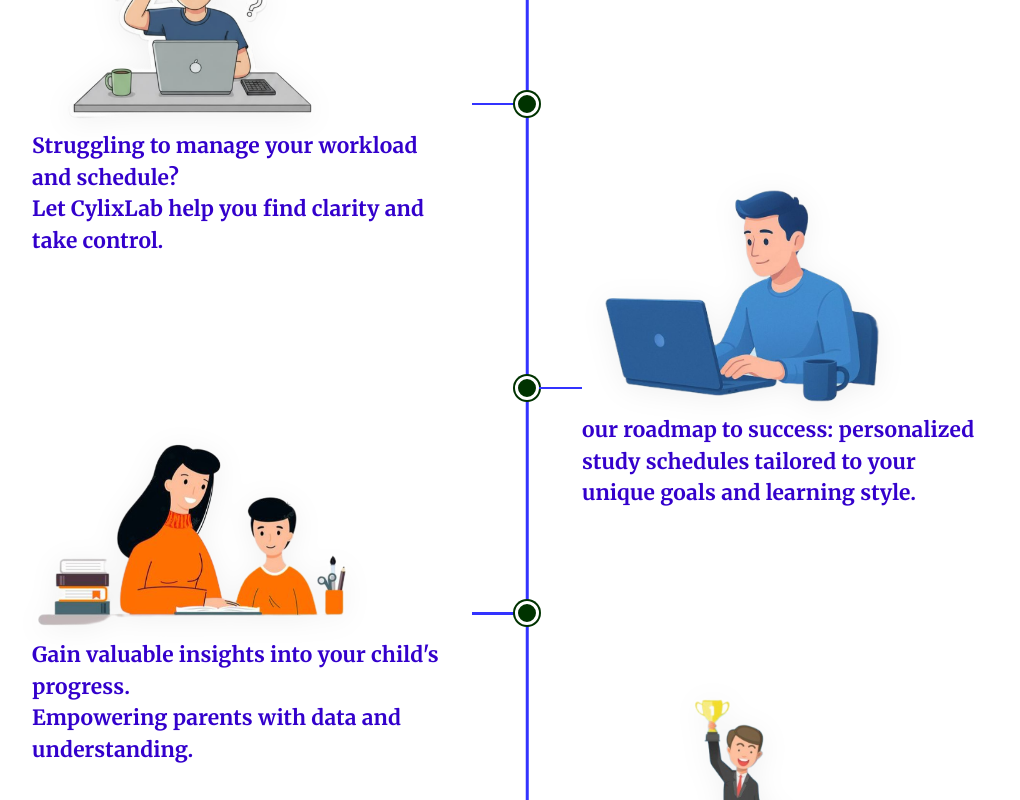
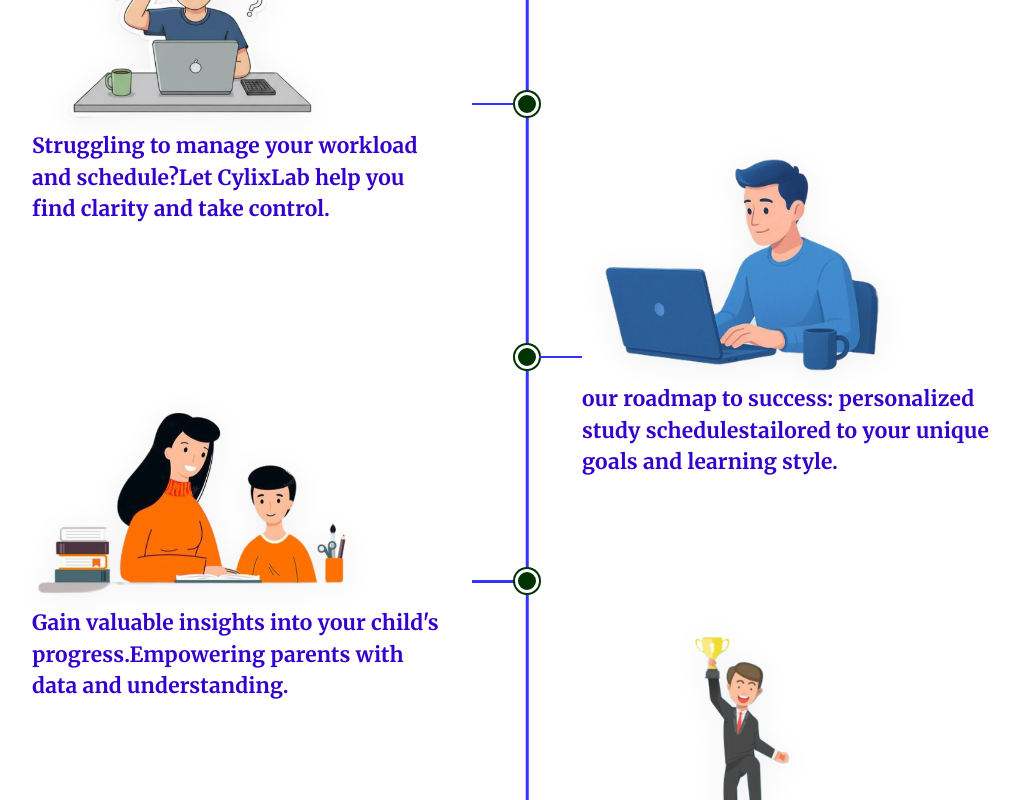
Before and after one commit to ravinduanushka/cylixlab, a React (Vite) app in the folder frontend/: page / in a window 1280 px wide. Shown: the part 1000-1800 px from the top of the page, without its empty margins (113-1133 px from the left). Built offline with nearby package versions, Linux system fonts and the light colour scheme.

Commit message:
Refactor plan steps: replace text elements with lines array for improved structure and rendering

```diff
--- a/frontend/src/components/PlanSection.jsx
+++ b/frontend/src/components/PlanSection.jsx
@@ -6,48 +6,40 @@ const planSteps = [
     position: 'left',
     image: '/images/stress.png',
     alt: 'Struggling to manage workload',
-    text: (
-      <>
-        Struggling to manage your workload and schedule?
-        <br />
-        Let CylixLab help you find clarity and take control.
-      </>
-    )
+    lines: [
+      'Struggling to manage your workload and schedule?',
+      'Let CylixLab help you find clarity and take control.'
+    ]
   },
   {
     id: 2,
     position: 'right',
     image: '/images/learn.png',
     alt: 'Roadmap to success',
-    text: (
-      <>
-        our roadmap to success: personalized study schedules tailored to your unique goals and learning style.
-      </>
-    )
+    lines: [
+      'our roadmap to success: personalized study schedules',
+      'tailored to your unique goals and learning style.'
+    ]
   },
   {
     id: 3,
     position: 'left',
     image: '/images/parents.png',
     alt: 'Gain valuable insights for parents',
-    text: (
-      <>
-        Gain valuable insights into your child's progress.
-        <br />
-        Empowering parents with data and understanding.
-      </>
-    )
+    lines: [
+      "Gain valuable insights into your child's progress.",
+      'Empowering parents with data and understanding.'
+    ]
   },
   {
     id: 4,
     position: 'right',
     image: '/images/sucess.png',
     alt: 'Celebrate victory and milestone',
-    text: (
-      <>
-        From effort to victory: Celebrate every milestone and step confidently toward a bright future.
-      </>
-    )
+    lines: [
+      'From effort to victory: Celebrate every milestone',
+      'and step confidently toward a bright future.'
+    ]
   }
 ];
 
@@ -56,21 +48,22 @@ const PlanSection = () => {
   const [visibleSteps, setVisibleSteps] = useState({});
 
   useEffect(() => {
-    // IntersectionObserver to load image with caption one by one with transition as you scroll
+    // Re-triggers on scroll down and scroll up again
     const observerCallback = (entries) => {
       entries.forEach((entry) => {
-        if (entry.isIntersecting) {
-          const stepId = entry.target.getAttribute('data-step-id');
-          if (stepId) {
-            setVisibleSteps((prev) => ({ ...prev, [stepId]: true }));
-          }
+        const stepId = entry.target.getAttribute('data-step-id');
+        if (stepId) {
+          setVisibleSteps((prev) => ({
+            ...prev,
+            [stepId]: entry.isIntersecting
+          }));
         }
       });
     };
 
     const observer = new IntersectionObserver(observerCallback, {
-      threshold: 0.2,
-      rootMargin: '0px 0px -50px 0px'
+      threshold: 0.18,
+      rootMargin: '0px 0px -40px 0px'
     });
 
     const stepElements = containerRef.current?.querySelectorAll('.plan-step-row');
@@ -86,7 +79,7 @@ const PlanSection = () => {
       <h2 className="plan-title">PLAN</h2>
 
       <div className="plan-timeline-container" ref={containerRef}>
-        {/* Solid Static Vertical Line in #3333FF (No running line) */}
+        {/* Solid Static Vertical Line in #3333FF */}
         <div className="plan-center-stem"></div>
 
         <div className="plan-steps-wrapper">
@@ -114,7 +107,17 @@ const PlanSection = () => {
                           <div className="branch-node"></div>
                         </div>
                       </div>
-                      <p className="plan-caption">{step.text}</p>
+                      <div className="plan-caption">
+                        {step.lines.map((line, idx) => (
+                          <span
+                            key={idx}
+                            className="caption-rotate-line"
+                            style={{ transitionDelay: `${0.12 + idx * 0.08}s` }}
+                          >
+                            {line}
+                          </span>
+                        ))}
+                      </div>
                     </div>
                   )}
                 </div>
@@ -131,7 +134,17 @@ const PlanSection = () => {
                           <div className="branch-line"></div>
                         </div>
                       </div>
-                      <p className="plan-caption">{step.text}</p>
+                      <div className="plan-caption">
+                        {step.lines.map((line, idx) => (
+                          <span
+                            key={idx}
+                            className="caption-rotate-line"
+                            style={{ transitionDelay: `${0.12 + idx * 0.08}s` }}
+                          >
+                            {line}
+                          </span>
+                        ))}
+                      </div>
                     </div>
                   )}
                 </div>
```
